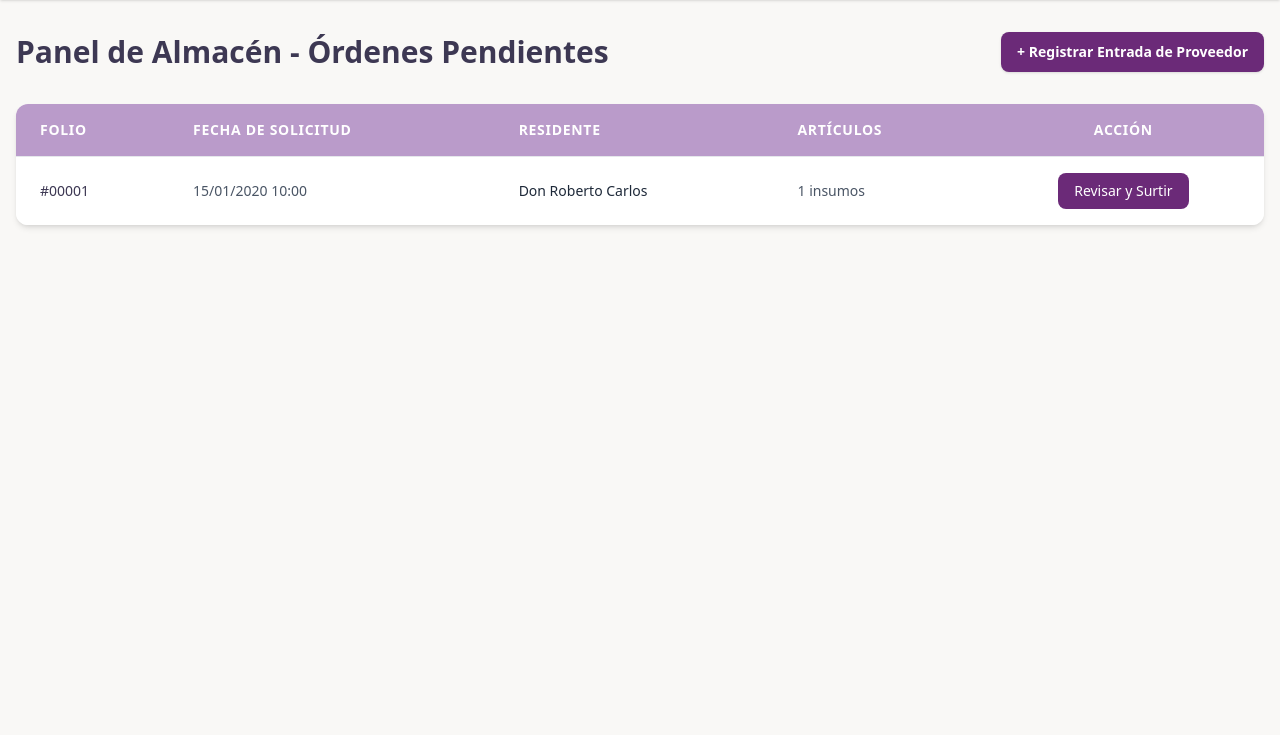
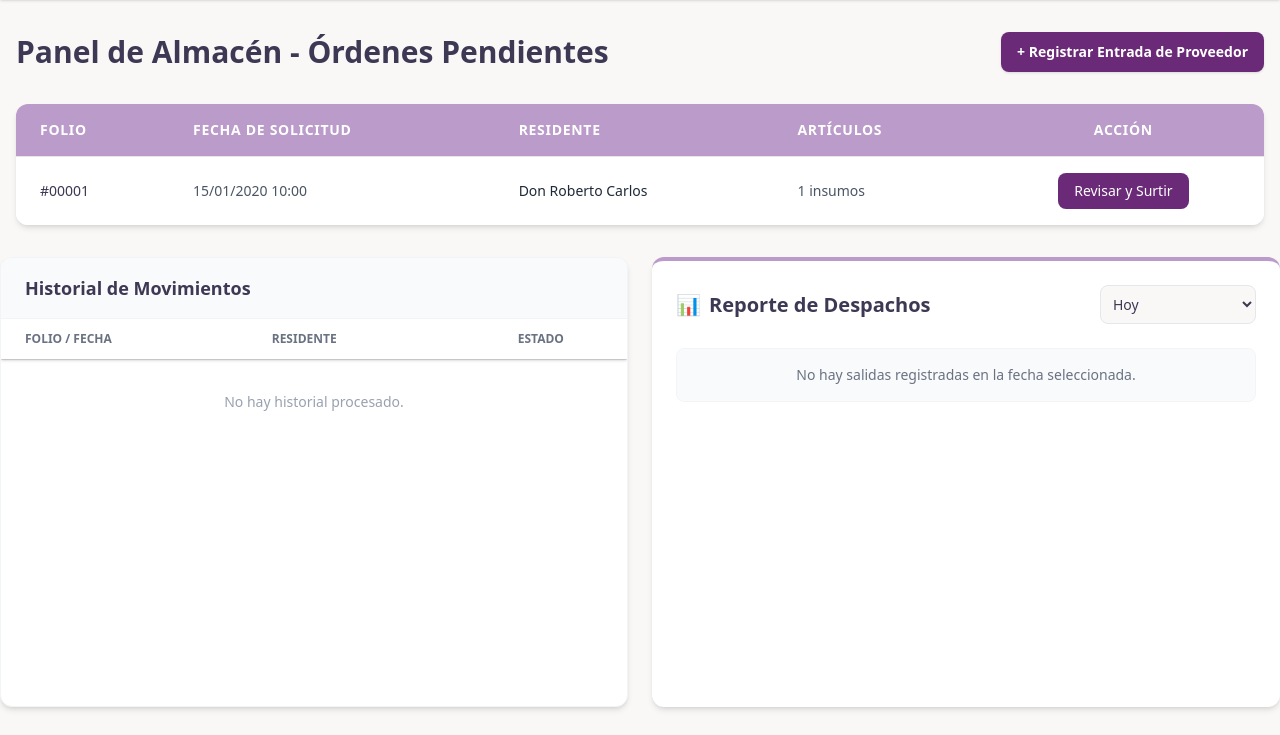
Before and after one commit to AlexGarcia21/VP_Inventario, a Laravel app: page /almacen in a window 1280 px wide. Shown: the part 65-800 px from the top of the page. Run offline with Laravel 12, Linux system fonts and the light colour scheme; a user stored in the database is signed in; data comes from the database, SQL or seed files in the repository; tables that the repository leaves empty hold one stand-in row (values such as "Sample post"); style sheets or scripts are compiled from the project's sources; some libraries are stand-ins or nearby versions.

Commit message:
se agrega apartado de ´historial´ en la vista de almacenista

```diff
--- a/app/Http/Controllers/WarehouseController.php
+++ b/app/Http/Controllers/WarehouseController.php
@@ -20,6 +20,15 @@ class WarehouseController extends Controller
         $lowStockProducts = Product::whereColumn('current_stock', '<=', 'min_stock')
             ->get();
 
-        return view('warehouse.index', compact('pendingOrders', 'lowStockProducts'));
+
+
+        //Historial de pedidos procesados (Aprobados y Rechazados)
+        $processedOrders = Order::with(['resident', 'items.product'])
+         ->whereIn('status', ['approved', 'rejected'])
+         ->latest()
+         ->take(50) // Limitamos a los últimos 50 para no saturar la memoria
+         ->get();
+
+        return view('warehouse.index', compact('pendingOrders', 'lowStockProducts', 'processedOrders'));
     }
 }
--- /dev/null
+++ b/app/Livewire/InventoryReports.php
@@ -0,0 +1,41 @@
+<?php
+
+namespace App\Livewire;
+
+use Livewire\Component;
+use App\Models\InventoryTransaction;
+use Illuminate\Support\Carbon;
+use Illuminate\Support\Facades\DB;
+
+class InventoryReports extends Component
+{
+    public $filter = 'daily'; // daily, weekly, monthly
+    public $customDate;       // Almacenará la fecha exacta elegida
+
+    public function render()
+    {
+        $query = InventoryTransaction::with('product')
+            ->select('product_id', DB::raw('SUM(quantity) as total_dispatched'))
+            ->where('type', 'exit'); // Solo contabilizamos lo que salió
+
+        // Aplicamos el filtro de fechas
+        if ($this->filter === 'daily') {
+            $query->whereDate('created_at', Carbon::today());
+        } elseif ($this->filter === 'yesterday') {
+            $query->whereDate('created_at', Carbon::yesterday());
+        } elseif ($this->filter === 'weekly') {
+            $query->whereBetween('created_at', [Carbon::now()->startOfWeek(), Carbon::now()->endOfWeek()]);
+        } elseif ($this->filter === 'monthly') {
+            $query->whereMonth('created_at', Carbon::now()->month)
+                  ->whereYear('created_at', Carbon::now()->year);
+        } elseif ($this->filter === 'custom' && $this->customDate) {
+            // Filtro dinámico por la fecha exacta del calendario
+            $query->whereDate('created_at', $this->customDate);
+        }
+
+        // Agrupamos por producto para tener el conteo total por insumo
+        $reports = $query->groupBy('product_id')->get();
+
+        return view('livewire.inventory-reports', compact('reports'));
+    }
+}
--- /dev/null
+++ b/resources/views/livewire/inventory-reports.blade.php
@@ -0,0 +1,47 @@
+<div class="bg-white p-6 rounded-xl shadow-md border-t-4 border-vp-lavanda h-[450px] overflow-y-auto">
+
+    {{-- Cabecera y Controles de Rango de Tiempo --}}
+    <div class="flex flex-col md:flex-row justify-between items-center mb-6 gap-4">
+        <h2 class="text-xl font-bold text-vp-oscuro flex items-center gap-2">
+            <span>📊</span> Reporte de Despachos
+        </h2>
+
+        <div class="flex items-center gap-2">
+            <select wire:model.live="filter" class="bg-vp-beige border border-gray-200 text-vp-oscuro rounded-lg p-2 focus:ring-vp-morado font-medium text-sm">
+                <option value="daily">Hoy</option>
+                <option value="yesterday">Ayer</option>
+                <option value="weekly">Esta Semana</option>
+                <option value="monthly">Este Mes</option>
+                <option value="custom">Fecha específica...</option>
+            </select>
+
+            {{-- Input de Fecha (Solo se muestra si elige "custom") --}}
+            @if($filter === 'custom')
+                <input type="date" wire:model.live="customDate" class="bg-vp-beige border border-gray-200 text-vp-oscuro rounded-lg p-2 focus:ring-vp-morado font-medium text-sm transition-all">
+            @endif
+        </div>
+    </div>
+
+    {{-- Resultados --}}
+    @if($reports->isEmpty())
+        <div class="p-4 bg-gray-50 text-center rounded-lg text-gray-500 text-sm border border-gray-100">
+            No hay salidas registradas en la fecha seleccionada.
+        </div>
+    @else
+        <div class="grid grid-cols-1 sm:grid-cols-2 gap-4">
+            @foreach($reports as $row)
+                <div class="bg-vp-beige p-4 rounded-lg border border-gray-200 flex justify-between items-center shadow-sm">
+                    <div>
+                        <p class="text-xs text-gray-500 font-semibold uppercase">Insumo</p>
+                        <p class="font-bold text-vp-oscuro">{{ $row->product->name }}</p>
+                    </div>
+                    <div class="text-right">
+                        <p class="text-xs text-gray-500 font-semibold uppercase">Salieron</p>
+                        <p class="text-xl font-extrabold text-vp-morado">{{ $row->total_dispatched }}</p>
+                    </div>
+                </div>
+            @endforeach
+        </div>
+    @endif
+
+</div>
--- a/resources/views/warehouse/index.blade.php
+++ b/resources/views/warehouse/index.blade.php
@@ -97,6 +97,64 @@
         </div>
     </div>
 
+
+
+    {{-- Sección de Historial de Pedidos Procesados --}}
+<div class="grid grid-cols-1 lg:grid-cols-2 gap-6 items-start">
+
+        {{-- Columna Izquierda: Historial con Scroll --}}
+        <div class="bg-white rounded-xl shadow-md overflow-hidden border border-gray-100 flex flex-col h-[450px]">
+            <div class="bg-gray-50 px-6 py-4 border-b border-gray-100">
+                <h2 class="text-lg font-bold text-vp-oscuro">Historial de Movimientos</h2>
+            </div>
+
+            <div class="overflow-y-auto flex-1">
+                <table class="min-w-full divide-y divide-gray-200">
+                    <thead class="bg-white sticky top-0 shadow-sm">
+                        <tr>
+                            <th class="px-6 py-3 text-left text-xs font-semibold text-gray-500 uppercase">Folio / Fecha</th>
+                            <th class="px-6 py-3 text-left text-xs font-semibold text-gray-500 uppercase">Residente</th>
+                            <th class="px-6 py-3 text-center text-xs font-semibold text-gray-500 uppercase">Estado</th>
+                        </tr>
+                    </thead>
+                    <tbody class="divide-y divide-gray-100">
+                        @forelse ($processedOrders as $order)
+                            <tr class="hover:bg-gray-50 transition">
+                                <td class="px-6 py-3 whitespace-nowrap">
+                                    <p class="text-sm font-bold text-gray-800">#{{ str_pad($order->id, 5, '0', STR_PAD_LEFT) }}</p>
+                                    <p class="text-xs text-gray-500">{{ $order->updated_at->format('d/m/Y H:i') }}</p>
+                                </td>
+                                <td class="px-6 py-3 whitespace-nowrap text-sm text-gray-700">
+                                    {{ $order->resident->name }}
+                                </td>
+                                <td class="px-6 py-3 whitespace-nowrap text-center">
+                                    @if($order->status === 'approved')
+                                        <span class="text-green-700 bg-green-100 text-[10px] font-bold px-2 py-1 rounded-full uppercase">Aprobado</span>
+                                    @else
+                                        <span class="text-red-700 bg-red-100 text-[10px] font-bold px-2 py-1 rounded-full uppercase">Rechazado</span>
+                                    @endif
+                                </td>
+                            </tr>
+                        @empty
+                            <tr>
+                                <td colspan="3" class="px-6 py-8 text-center text-gray-400 text-sm">No hay historial procesado.</td>
+                            </tr>
+                        @endforelse
+                    </tbody>
+                </table>
+            </div>
+        </div>
+
+
+
+        <div>
+            @livewire('inventory-reports')
+        </div>
+
+
+
+
+
     @livewire('order-detail-modal')
 
     <script src="https://cdn.jsdelivr.net/npm/sweetalert2@11"></script>
```
